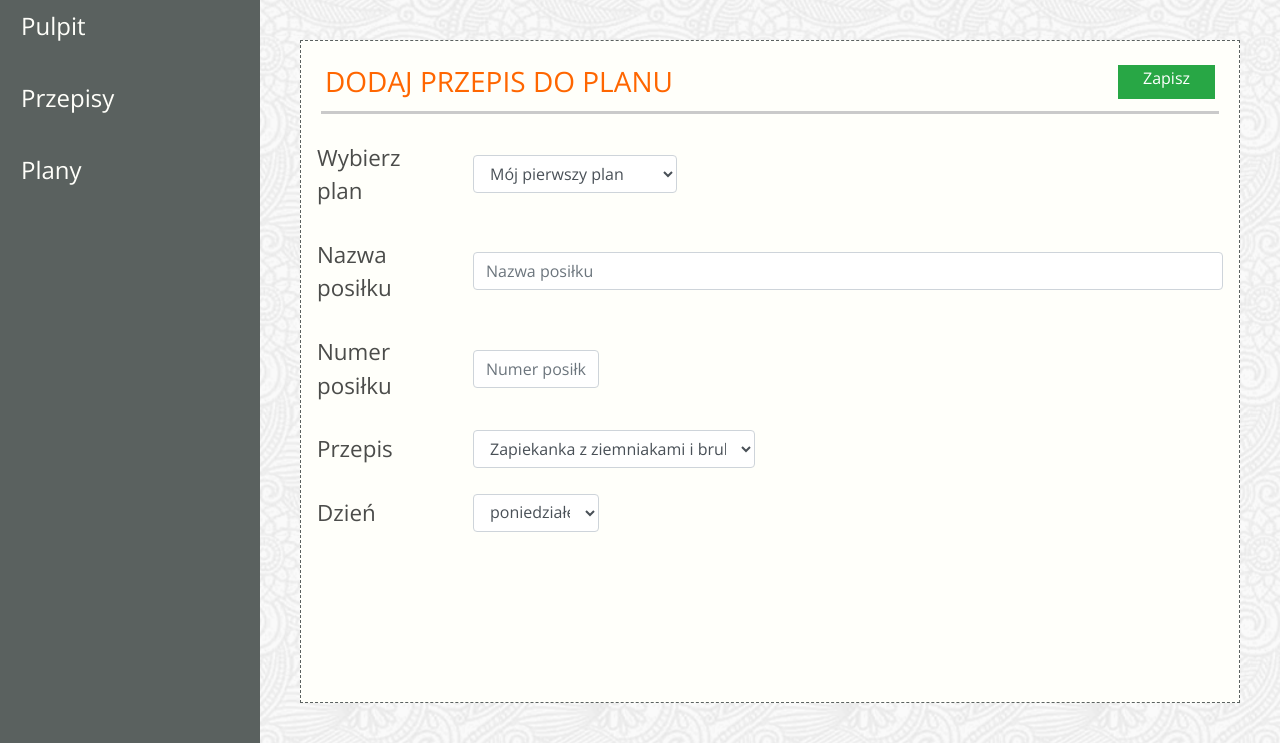
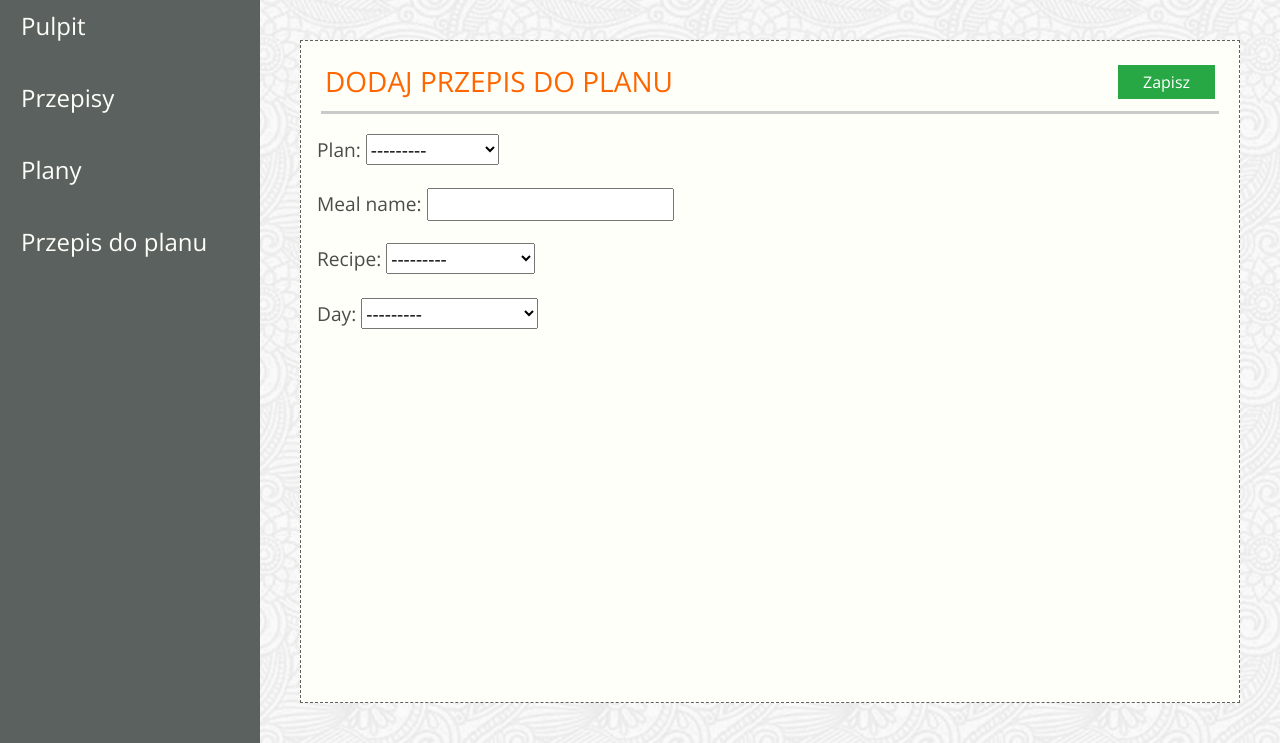
Before and after one commit to MateuszFurman1/Meal-planner-Web-app-with-Django, a Django app: page /plan/add-recipe/ in a window 1280 px wide. Shown: the part 84-827 px from the top of the page. Run offline with Django 3.2, Linux system fonts and the light colour scheme; tables that the repository leaves empty hold one stand-in row (values such as "Sample post"); some libraries are stand-ins or nearby versions; some web fonts are replaced.

Commit message:
task 9 finished

```diff
--- a/jedzonko/form.py
+++ b/jedzonko/form.py
@@ -1,7 +1,7 @@
 from django import forms
 from django.forms import SelectDateWidget
 
-from .models import Plan, Recipe
+from .models import Plan, Recipe, RecipePlan
 
 
 class PlanForm(forms.ModelForm):
@@ -22,6 +22,11 @@
             'name': forms.TextInput(attrs={'class': "form-control", 'placeholder': 'Nazwa przepisu'}),
             'description': forms.Textarea(attrs={'class': "form-control", 'placeholder': 'Opis przepisu'}),
             'ingredients': forms.Textarea(attrs={'class': "form-control", 'placeholder': 'Składniki'}),
-            'preparation_description': forms.Textarea(attrs={'class': "form-control", 'placeholder': 'Opis '
-                                                                                                     'przygotowania'}),
+            'preparation_description': forms.Textarea(attrs={'class': "form-control", 'placeholder': 'Opis '                                                                                            'przygotowania'}),
         }
+
+
+class RecipePlanForm(forms.ModelForm):
+    class Meta:
+        model = RecipePlan
+        fields = ('plan', 'meal_name', 'recipe', 'day')
--- a/jedzonko/models.py
+++ b/jedzonko/models.py
@@ -37,11 +37,11 @@
     meal_name = models.CharField(max_length=64)
     recipe = models.ForeignKey(Recipe, on_delete=models.CASCADE)
     plan = models.ForeignKey(Plan, on_delete=models.CASCADE)
-    order = models.PositiveIntegerField(unique=True)
+    # order = models.PositiveIntegerField(unique=True)
     day = models.ForeignKey(DayName, on_delete=models.CASCADE)
 
     class Meta:
         unique_together = ('recipe', 'plan')
 
     def __str__(self):
-        return f'{self.recipe} {self.plan} {self.order}'
+        return f'{self.recipe} {self.plan}' #{self.order}'
--- a/jedzonko/templates/__base__.html
+++ b/jedzonko/templates/__base__.html
@@ -48,6 +48,12 @@
                         <i class="fas fa-angle-right"></i>
                     </a>
                 </li>
+                <li class="nav-item">
+                    <a class="nav-link" href="http://127.0.0.1:8000/plan/add-recipe/">
+                        <span>Przepis do planu</span>
+                        <i class="fas fa-angle-right"></i>
+                    </a>
+                </li>
                 <!-- Podstrony związane z zarządzaniem użytkownikami
                 <li class="nav-item">
                     <a class="nav-link" href="">
--- a/jedzonko/templates/app-details-schedules.html
+++ b/jedzonko/templates/app-details-schedules.html
@@ -6,6 +6,11 @@
     <div class="row border-bottom border-3 p-1 m-1">
         <div class="col noPadding">
             <h3 class="color-header text-uppercase">SZCZEGÓŁY PLANU</h3>
+        </div>
+        <div class="col d-flex justify-content-end mb-2 noPadding">
+            <a href="http://127.0.0.1:8000/plan/add-recipe/"
+               class="btn btn-success rounded-0 pt-0 pb-0 pr-4 pl-4">Dodaj
+                przepis do planu</a>
         </div>
         <div class="col d-flex justify-content-end mb-2 noPadding">
             <a href="" class="btn btn-success rounded-0 pt-0 pb-0 pr-4 pl-4">Powrót</a>
--- a/jedzonko/templates/app-recipe-details.html
+++ b/jedzonko/templates/app-recipe-details.html
@@ -7,6 +7,11 @@
         <div class="row border-bottom border-3">
             <div class="col"><h3 class="color-header text-uppercase">Szczegóły
                 przepisu</h3></div>
+            <div class="col d-flex justify-content-end mb-2"><a
+                    href="http://127.0.0.1:8000/plan/add-recipe/"
+                    class="btn btn-color rounded-0 pt-0 pb-0 pr-4 pl-4">Dodaj
+                przepis do planu</a>
+            </div>
             <div class="col d-flex justify-content-end mb-2"><a
                     href="{% url 'recipee-list' %}"
                     class="btn btn-color rounded-0 pt-0 pb-0 pr-4 pl-4">Powrót</a>
--- a/jedzonko/templates/app-recipes.html
+++ b/jedzonko/templates/app-recipes.html
@@ -6,6 +6,11 @@
     <div class="row border-bottom border-3 p-1 m-1">
         <div class="col noPadding"><h3 class="color-header text-uppercase">Lista
             Przepisów</h3></div>
+        <div class="col d-flex justify-content-end mb-2 noPadding">
+            <a href="http://127.0.0.1:8000/plan/add-recipe/"
+               class="btn btn-success rounded-0 pt-0 pb-0 pr-4 pl-4">Dodaj
+                przepis do planu</a>
+        </div>
         <div class="col noPadding d-flex justify-content-end mb-2"><a
                 href="{% url 'recipe-add' %}"
                 class="btn btn-success rounded-0 pt-0 pb-0 pr-4 pl-4">Dodaj
--- a/jedzonko/templates/app-schedules-meal-recipe.html
+++ b/jedzonko/templates/app-schedules-meal-recipe.html
@@ -7,73 +7,82 @@
             <h3 class="color-header text-uppercase">DODAJ PRZEPIS DO PLANU</h3>
         </div>
         <div class="col d-flex justify-content-end mb-2 noPadding">
-            <a href="#" class="btn btn-success rounded-0 pt-0 pb-0 pr-4 pl-4">Zapisz</a>
+{#            <a href="#" class="btn btn-success rounded-0 pt-0 pb-0 pr-4 pl-4">Zapisz</a>#}
+            <input type="submit" class="btn btn-success rounded-0 pt-0 pb-0 pr-4 pl-4" value="Zapisz" form="myform">
         </div>
     </div>
 
     <div class="schedules-content">
-        <form>
-            <div class="form-group row">
-                <label for="choosePlan"
-                       class="col-sm-2 label-size col-form-label">
-                    Wybierz plan
-                </label>
-                <div class="col-sm-3">
-                    <select class="form-control" id="choosePlan">
-                        <option>Mój pierwszy plan</option>
-                        <option>2</option>
-                        <option>3</option>
-                        <option>4</option>
-                        <option>5</option>
-                    </select>
-                </div>
-            </div>
-            <div class="form-group row">
-                <label for="name" class="col-sm-2 label-size col-form-label">
-                    Nazwa posiłku
-                </label>
-                <div class="col-sm-10">
-                    <input type="text" class="form-control" value="" id="name"
-                           placeholder="Nazwa posiłku">
-                </div>
-            </div>
-            <div class="form-group row">
-                <label for="number" class="col-sm-2 label-size col-form-label">
-                    Numer posiłku
-                </label>
-                <div class="col-sm-2">
-                    <input type="text" class="form-control" value="" id="number"
-                           placeholder="Numer posiłku">
-                </div>
-            </div>
-            <div class="form-group row">
-                <label for="recipie" class="col-sm-2 label-size col-form-label">
-                    Przepis
-                </label>
-                <div class="col-sm-4">
-                    <select class="form-control" id="recipie">
-                        <option>Zapiekanka z ziemniakami i brukselką</option>
-                        <option>2</option>
-                        <option>3</option>
-                        <option>4</option>
-                        <option>5</option>
-                    </select>
-                </div>
-            </div>
-            <div class="form-group row">
-                <label for="day" class="col-sm-2 label-size col-form-label">
-                    Dzień
-                </label>
-                <div class="col-sm-2">
-                    <select class="form-control" id="day">
-                        <option>poniedziałek</option>
-                        <option>2</option>
-                        <option>3</option>
-                        <option>4</option>
-                        <option>5</option>
-                    </select>
-                </div>
-            </div>
+        <form id="myform" action="" method="POST">
+
+            {% csrf_token %}
+            {{ form.as_p }}
+{#            <div class="form-group row">#}
+{#                <label for="choosePlan"#}
+{#                       class="col-sm-2 label-size col-form-label">#}
+{#                    Wybierz plan#}
+{#                </label>#}
+{#                <div class="col-sm-3">#}
+{#                    {{ form.plan }}#}
+{#                    <select class="form-control" id="choosePlan">#}
+{#                        <option>Mój pierwszy plan</option>#}
+{#                        <option>2</option>#}
+{#                        <option>3</option>#}
+{#                        <option>4</option>#}
+{#                        <option>5</option>#}
+{#                    </select>#}
+{#                </div>#}
+{#            </div>#}
+{#            <div class="form-group row">#}
+{#                <label for="name" class="col-sm-2 label-size col-form-label">#}
+{#                    Nazwa posiłku#}
+{#                </label>#}
+{#                <div class="col-sm-10">#}
+{#                    {{ form.meal_name }}#}
+{#                    <input type="text" class="form-control" value="" id="name"#}
+{#                           placeholder="Nazwa posiłku">#}
+{#                </div>#}
+{#            </div>#}
+{#            <div class="form-group row">#}
+{#                <label for="number" class="col-sm-2 label-size col-form-label">#}
+{#                    Numer posiłku#}
+{#                </label>#}
+{#                <div class="col-sm-2">#}
+{#                    {{ form.order }}#}
+{#                    <input type="text" class="form-control" value="" id="number"#}
+{#                           placeholder="Numer posiłku">#}
+{#                </div>#}
+{#            </div>#}
+{#            <div class="form-group row">#}
+{#                <label for="recipie" class="col-sm-2 label-size col-form-label">#}
+{#                    Przepis#}
+{#                </label>#}
+{#                <div class="col-sm-4">#}
+{#                    {{ form.recipe }}#}
+{#                    <select class="form-control" id="recipie">#}
+{#                        <option>Zapiekanka z ziemniakami i brukselką</option>#}
+{#                        <option>2</option>#}
+{#                        <option>3</option>#}
+{#                        <option>4</option>#}
+{#                        <option>5</option>#}
+{#                    </select>#}
+{#                </div>#}
+{#            </div>#}
+{#            <div class="form-group row">#}
+{#                <label for="day" class="col-sm-2 label-size col-form-label">#}
+{#                    Dzień#}
+{#                </label>#}
+{#                <div class="col-sm-2">#}
+{#                    {{ form.day }}#}
+{#                    <select class="form-control" id="day">#}
+{#                        <option>poniedziałek</option>#}
+{#                        <option>2</option>#}
+{#                        <option>3</option>#}
+{#                        <option>4</option>#}
+{#                        <option>5</option>#}
+{#                    </select>#}
+{#                </div>#}
+{#            </div>#}
         </form>
     </div>
 </div>
--- a/jedzonko/templates/app-schedules.html
+++ b/jedzonko/templates/app-schedules.html
@@ -6,6 +6,11 @@
     <div class="row border-bottom border-3 p-1 m-1">
         <div class="col noPadding">
             <h3 class="color-header text-uppercase">LISTA PLANÓW</h3>
+        </div>
+         <div class="col d-flex justify-content-end mb-2 noPadding">
+            <a href="http://127.0.0.1:8000/plan/add-recipe/"
+               class="btn btn-success rounded-0 pt-0 pb-0 pr-4 pl-4">Dodaj
+                przepis do planu</a>
         </div>
         <div class="col d-flex justify-content-end mb-2 noPadding">
             <a href="{% url 'plan-add' %}"
--- a/jedzonko/views.py
+++ b/jedzonko/views.py
@@ -5,7 +5,7 @@
 from django.views import View
 from jedzonko.models import *
 from django.core.paginator import Paginator
-from .form import PlanForm, RecipeForm
+from .form import PlanForm, RecipeForm, RecipePlanForm
 
 
 class IndexView(View):
@@ -64,7 +64,6 @@
         p = Paginator(plans_list, 2)
         page = request.GET.get('page')
         plans = p.get_page(page)
-
         ctx = {
             "plans": plans,
         }
@@ -145,10 +144,23 @@
 
 
 class AddRecipeToPlanView(View):
+    def get(self, request):
+        form = RecipePlanForm()
+        ctx = {
+            'form': form,
+        }
+        return render(request, 'app-schedules-meal-recipe.html', ctx)
 
-    def get(self, request):
-        return render(request, 'app-schedules-meal-recipe.html')
-
+    def post(self, request):
+        form = RecipePlanForm(request.POST)
+        if form.is_valid():
+            p = form.save()
+            print(p.plan)
+            return redirect('plan-details', p.plan.id)
+        ctx = {
+            'form': form
+        }
+        return render(request, 'app-schedules-meal-recipe.html', ctx)
 
 class RecipeDetailView(View):
     def get(self, request, recipe_id):
```
Also changed, not shown: jedzonko/migrations/0008_remove_recipeplan_order.py (added), jedzonko/migrations/0009_recipeplan_order.py (added).
